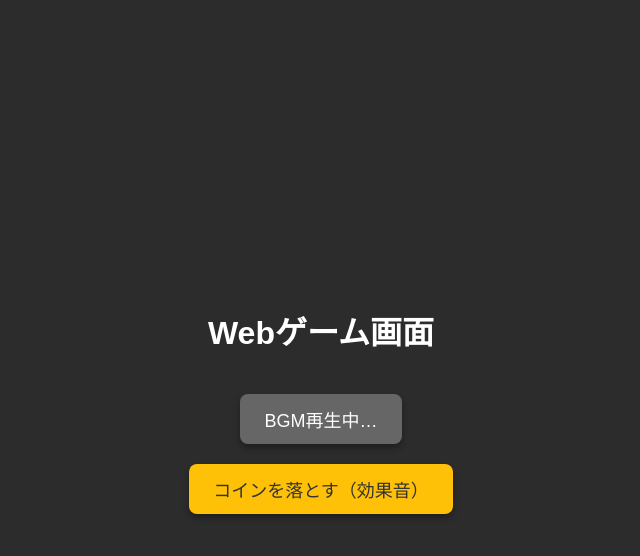
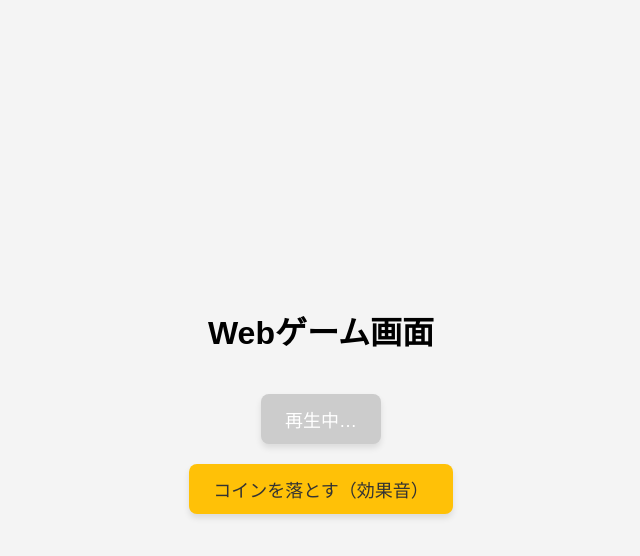
Before and after one commit to crecla-seto/Drop-in-Coin, a plain HTML site: page index.html in a window 1280 px wide. Both pictures are taken after a click on the button "ゲームスタート（BGM再生）". Shown: the whole page, without its empty margins (319-959 px from the left). Drawn offline with Linux system fonts and the light colour scheme.

Commit message:
Refactor audio playback and update styles
Updated title and background color, modified audio playback logic for BGM and sound effects.

```diff
--- a/index.html
+++ b/index.html
@@ -3,7 +3,7 @@
 <head>
   <meta charset="UTF-8">
   <meta name="viewport" content="width=device-width, initial-scale=1.0">
-  <title>ジャズBGM & 効果音 テスト</title>
+  <title>BGM & 効果音 テスト</title>
   <style>
     body {
       font-family: sans-serif;
@@ -14,8 +14,7 @@
       height: 100vh;
       margin: 0;
       gap: 20px;
-      background-color: #2c2c2c;
-      color: #fff;
+      background-color: #f4f4f4;
     }
     button {
       font-size: 18px;
@@ -23,15 +22,14 @@
       border: none;
       border-radius: 8px;
       cursor: pointer;
-      box-shadow: 0 4px 6px rgba(0,0,0,0.3);
-      transition: background-color 0.2s;
+      box-shadow: 0 4px 6px rgba(0,0,0,0.1);
     }
     #start-btn {
       background-color: #4CAF50;
       color: white;
     }
     #start-btn:disabled {
-      background-color: #666;
+      background-color: #cccccc;
       cursor: not-allowed;
     }
     #coin-btn {
@@ -44,163 +42,53 @@
 
   <h1>Webゲーム画面</h1>
 
+  <!-- ボタン領域 -->
   <button id="start-btn">ゲームスタート（BGM再生）</button>
   <button id="coin-btn">コインを落とす（効果音）</button>
 
   <script>
-    let audioCtx = null;
-    let isPlaying = false;
+    // --------------------------------------------------
+    // 1. 音声ファイルの読み込み設定
+    // ※ GitHub上のファイル名（大文字・小文字）と正確に合わせてください
+    // ※ パスの先頭に "/" はつけないでください（例: 'bgm.mp3' や './bgm.mp3'）
+    // --------------------------------------------------
+    const bgm = new Audio('bgm.mp3');
+    const coinSe = new Audio('coin.mp3'); // 効果音のファイル名に合わせて変更してください
 
-    // 音源データの準備（Web Audio API）
-    function initAudio() {
-      if (!audioCtx) {
-        audioCtx = new (window.AudioContext || window.webkitAudioContext)();
-      }
-    }
+    // BGMのループ再生を有効化
+    bgm.loop = true;
 
     // --------------------------------------------------
-    // コイン効果音（合成音）
-    // --------------------------------------------------
-    function playCoinSound() {
-      initAudio();
-      if (audioCtx.state === 'suspended') {
-        audioCtx.resume();
-      }
-
-      const now = audioCtx.currentTime;
-      const osc = audioCtx.createOscillator();
-      const gain = audioCtx.createGain();
-
-      osc.type = 'sine';
-      // 高い金属的なピッチをすばやく遷移させる
-      osc.frequency.setValueAtTime(987.77, now); // B5
-      osc.frequency.setValueAtTime(1318.51, now + 0.08); // E6
-
-      gain.gain.setValueAtTime(0.3, now);
-      gain.gain.exponentialRampToValueAtTime(0.01, now + 0.3);
-
-      osc.connect(gain);
-      gain.connect(audioCtx.destination);
-
-      osc.start(now);
-      osc.stop(now + 0.3);
-    }
-
-    // --------------------------------------------------
-    // ジャズ風BGM生成エンジン
-    // --------------------------------------------------
-    function startJazzBGM() {
-      initAudio();
-      if (audioCtx.state === 'suspended') {
-        audioCtx.resume();
-      }
-
-      isPlaying = true;
-
-      // ジャズコード進行 (Fmaj7 -> D7 -> Gm7 -> C7)
-      const chords = [
-        [174.61, 220.00, 261.63, 329.63], // Fmaj7
-        [146.83, 220.00, 261.63, 311.13], // D7
-        [196.00, 233.08, 293.66, 349.23], // Gm7
-        [130.81, 207.65, 261.63, 311.13]  // C7(b9)
-      ];
-
-      // ソロ用ペンタトニック/ブルーノートスケール音高 (F, Ab, A, C, D, Eb)
-      const scale = [349.23, 415.30, 440.00, 523.25, 587.33, 622.25, 698.46, 830.61];
-
-      let step = 0;
-      const tempo = 120; // BPM
-      const stepTime = (60 / tempo) / 2; // 8分音符の間隔
-
-      function playStep() {
-        if (!isPlaying) return;
-
-        const now = audioCtx.currentTime;
-        const chordIndex = Math.floor((step / 8) % chords.length);
-        const currentChord = chords[chordIndex];
-
-        // 1. ウッドベース（ウォーキングベース風）
-        if (step % 2 === 0) {
-          const bassOsc = audioCtx.createOscillator();
-          const bassGain = audioCtx.createGain();
-          bassOsc.type = 'triangle';
-
-          // コードのルート音やアプローチノート
-          const bassNote = currentChord[0] / 2;
-          bassOsc.frequency.setValueAtTime(bassNote, now);
-
-          bassGain.gain.setValueAtTime(0.4, now);
-          bassGain.gain.exponentialRampToValueAtTime(0.01, now + stepTime * 1.5);
-
-          bassOsc.connect(bassGain);
-          bassGain.connect(audioCtx.destination);
-          bassOsc.start(now);
-          bassOsc.stop(now + stepTime * 1.5);
-        }
-
-        // 2. ピアノコード伴奏（スウィングの裏拍で鳴らす）
-        if (step % 4 === 1 || step % 8 === 6) {
-          currentChord.forEach(freq => {
-            const pianoOsc = audioCtx.createOscillator();
-            const pianoGain = audioCtx.createGain();
-            pianoOsc.type = 'sine';
-            pianoOsc.frequency.setValueAtTime(freq, now);
-
-            pianoGain.gain.setValueAtTime(0.08, now);
-            pianoGain.gain.exponentialRampToValueAtTime(0.001, now + stepTime * 2);
-
-            pianoOsc.connect(pianoGain);
-            pianoGain.connect(audioCtx.destination);
-            pianoOsc.start(now);
-            pianoOsc.stop(now + stepTime * 2);
-          });
-        }
-
-        // 3. サックス風メロディ（ランダム生成）
-        if (Math.random() > 0.4) {
-          const mOsc = audioCtx.createOscillator();
-          const mGain = audioCtx.createGain();
-          mOsc.type = 'sawtooth';
-
-          const note = scale[Math.floor(Math.random() * scale.length)];
-          mOsc.frequency.setValueAtTime(note, now);
-
-          // 柔らかな鳴り出し（フィルター）
-          const filter = audioCtx.createBiquadFilter();
-          filter.type = 'lowpass';
-          filter.frequency.setValueAtTime(1200, now);
-
-          mGain.gain.setValueAtTime(0.05, now);
-          mGain.gain.exponentialRampToValueAtTime(0.001, now + stepTime * 1.2);
-
-          mOsc.connect(filter);
-          filter.connect(mGain);
-          mGain.connect(audioCtx.destination);
-          mOsc.start(now);
-          mOsc.stop(now + stepTime * 1.2);
-        }
-
-        step++;
-        setTimeout(playStep, stepTime * 1000);
-      }
-
-      playStep();
-    }
-
-    // --------------------------------------------------
-    // イベントの設定
+    // 2. HTML要素の取得
     // --------------------------------------------------
     const startBtn = document.getElementById('start-btn');
     const coinBtn = document.getElementById('coin-btn');
 
+    // --------------------------------------------------
+    // 3. スタートボタンを押したときの処理（BGMの再生）
+    // --------------------------------------------------
     startBtn.addEventListener('click', () => {
-      startJazzBGM();
-      startBtn.textContent = 'BGM再生中…';
-      startBtn.disabled = true;
+      // ブラウザの自動再生規制を回避するため、クリックイベント内でplay()を実行
+      bgm.play().then(() => {
+        console.log('BGMの再生を開始しました');
+        startBtn.textContent = '再生中…';
+        startBtn.disabled = true; // 二重再生防止のためボタンを無効化
+      }).catch(error => {
+        console.error('BGMの再生に失敗しました:', error);
+        alert('BGMが見つからないか、再生できませんでした。ファイル名や配置場所を確認してください。');
+      });
     });
 
+    // --------------------------------------------------
+    // 4. コインボタンを押したときの処理（効果音の再生）
+    // --------------------------------------------------
     coinBtn.addEventListener('click', () => {
-      playCoinSound();
+      // 連続で押された場合も最初から再生し直す（再生位置をリセット）
+      coinSe.currentTime = 0;
+
+      coinSe.play().catch(error => {
+        console.error('効果音の再生に失敗しました:', error);
+      });
     });
   </script>
 
```
